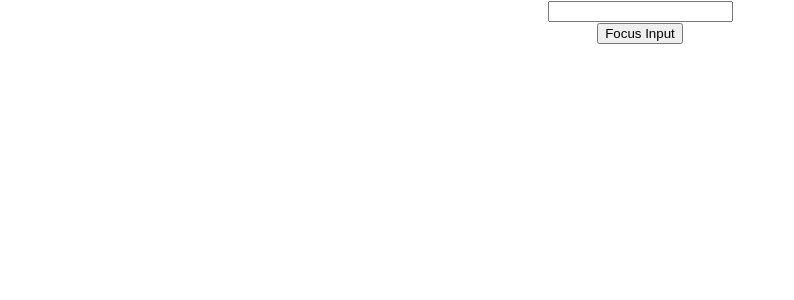
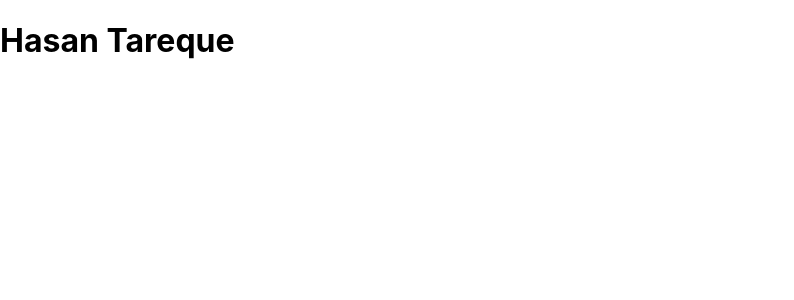
Before and after one commit to elizarafee/react-lab, a React (Create React App) app: page / in a window 1280 px wide. Shown: the top 300 px of the page, without its empty margins (0-794 px from the left). Built offline with nearby package versions, Linux system fonts and the light colour scheme.

Commit message:
react portal

```diff
--- a/public/index.html
+++ b/public/index.html
@@ -29,6 +29,7 @@
   <body>
     <noscript>You need to enable JavaScript to run this app.</noscript>
     <div id="root"></div>
+    <div id="portal-1"></div>
     <!--
       This HTML file is a template.
       If you open it directly in the browser, you will see an empty page.
--- a/src/App.js
+++ b/src/App.js
@@ -29,12 +29,14 @@ import './App.css';
 // import ComponentVsPurecom from './components/componentVsPurecom.component'
 // import ParentMemo from './components/parentMemo.component'
 // import RefsDemo1 from './components/refsDemo1.component'
-import Refs from './components/refs.component'
+// import Refs from './components/refs.component'
+import Test from './components/test'
 
 function App() {
   return (
     <div className="App">
-      <Refs />
+      <Test />
+      {/* <Refs /> */}
       {/* <RefsDemo1 /> */}
       {/* <ParentMemo /> */}
       {/* <ComponentVsPurecom /> */}
--- a/src/components/test.js
+++ b/src/components/test.js
@@ -0,0 +1,14 @@
+import React from 'react'
+import ReactDOM from 'react-dom'
+
+const Test = () => {
+    return ReactDOM.createPortal(
+        <div>
+            <h1> Hasan Tareque</h1>
+        </div>
+    ,
+    document.getElementById('portal-1')
+    )
+}
+
+export default Test;
```
